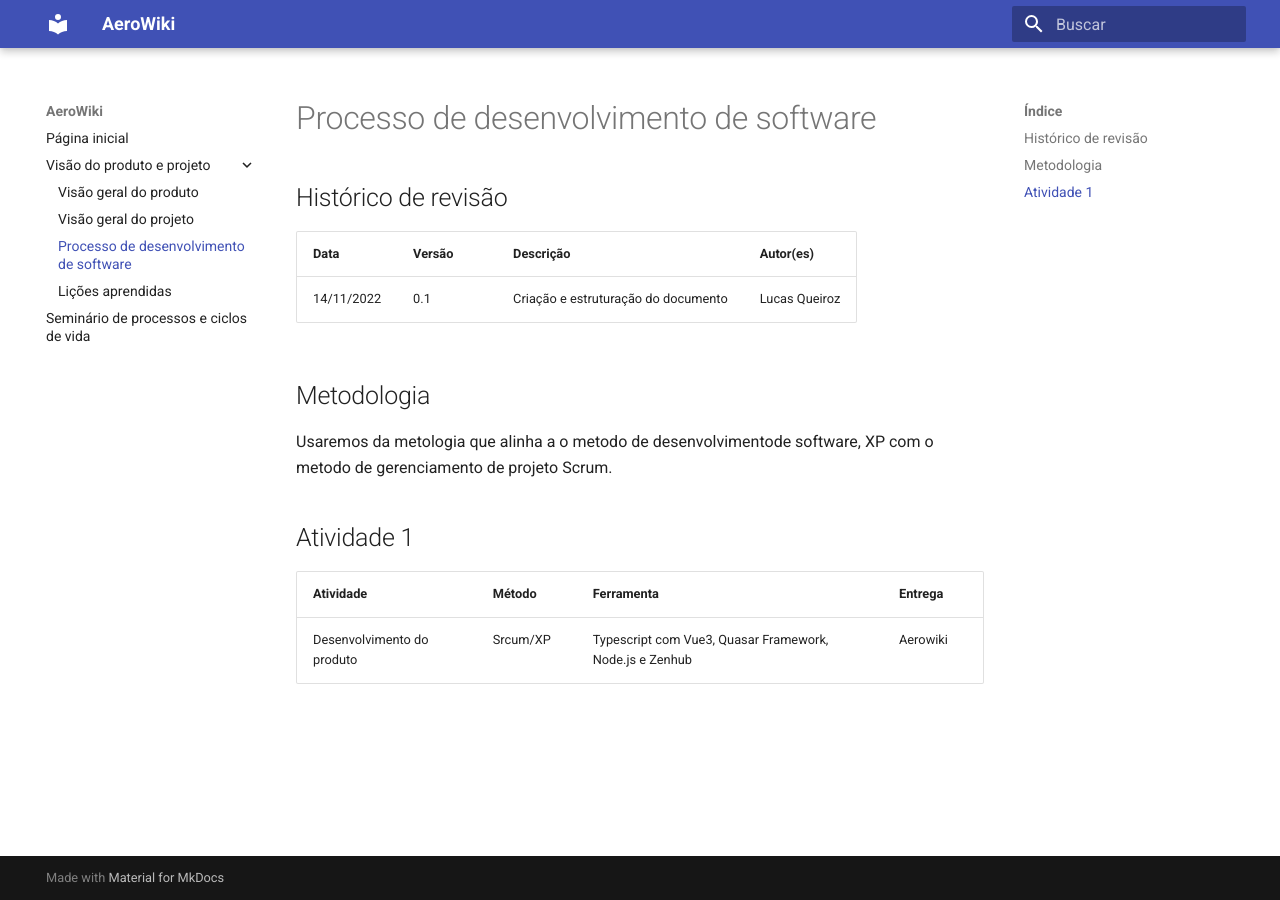
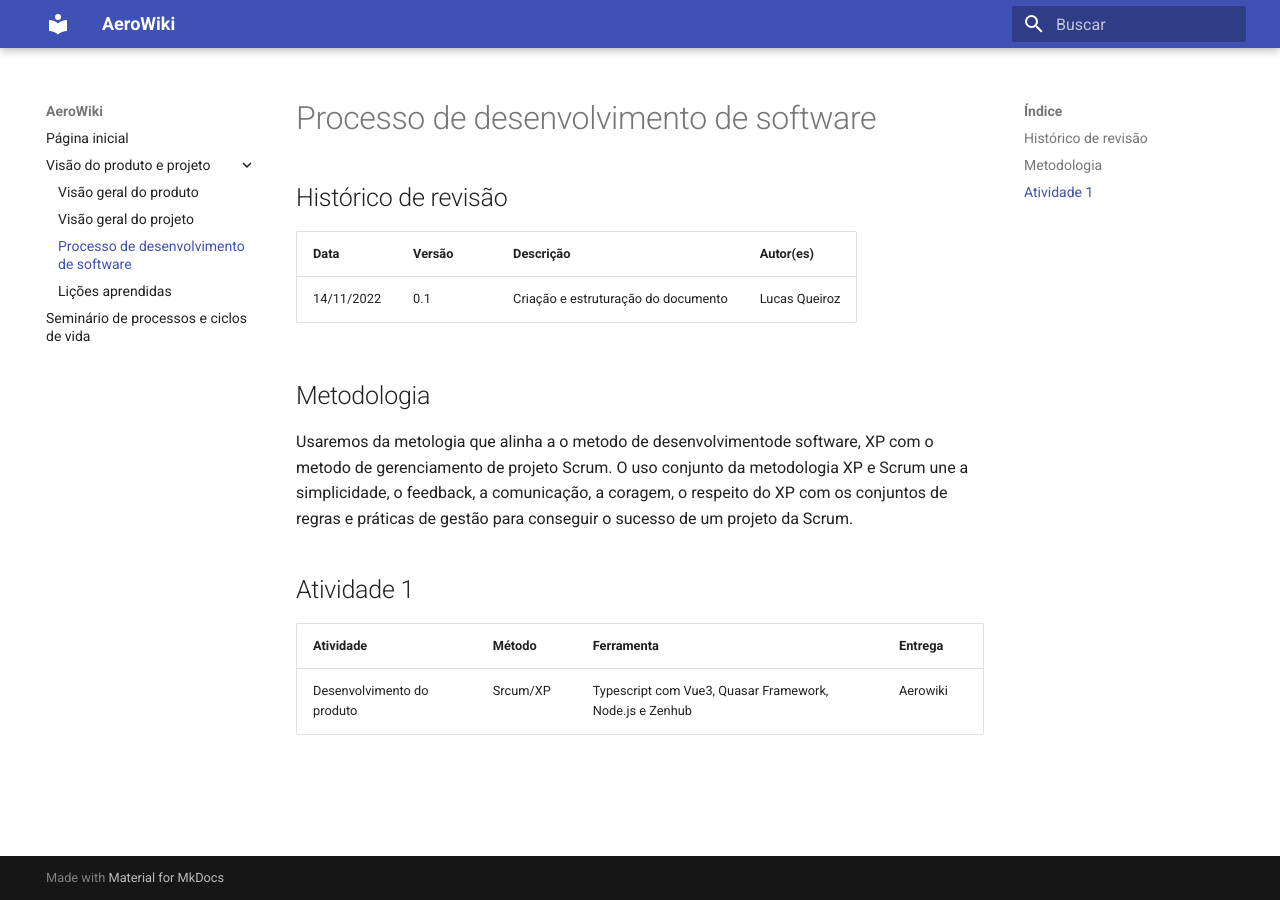
Before and after one commit to mdsreq-fga-unb/2022.2-AeroWiki, an MkDocs documentation site: the page built from docs/visao_do_produto_e_projeto/processo-de-desenvolvimento-de-software.md, in a window 1280 px wide. Built offline with MkDocs 1.6.1 and Material for MkDocs 9.7.7, drawn with Linux system fonts in a browser that asks for light colours.

Commit message:
Update processo-de-desenvolvimento-de-software.md

```diff
--- a/docs/visao_do_produto_e_projeto/processo-de-desenvolvimento-de-software.md
+++ b/docs/visao_do_produto_e_projeto/processo-de-desenvolvimento-de-software.md
@@ -7,7 +7,7 @@
 | 14/11/2022 | 0.1    | Criação e estruturação do documento | Lucas Queiroz |
 
 ## Metodologia
-Usaremos da metologia que alinha a o metodo de desenvolvimentode software, XP com o metodo de gerenciamento de projeto Scrum.
+Usaremos da metologia que alinha a o metodo de desenvolvimentode software, XP com o metodo de gerenciamento de projeto Scrum. O uso conjunto da metodologia XP e Scrum une a simplicidade, o feedback, a comunicação, a coragem, o respeito do XP com os conjuntos de regras e práticas de gestão para conseguir o sucesso de um projeto da Scrum.
 
 
 ## Atividade 1
```
